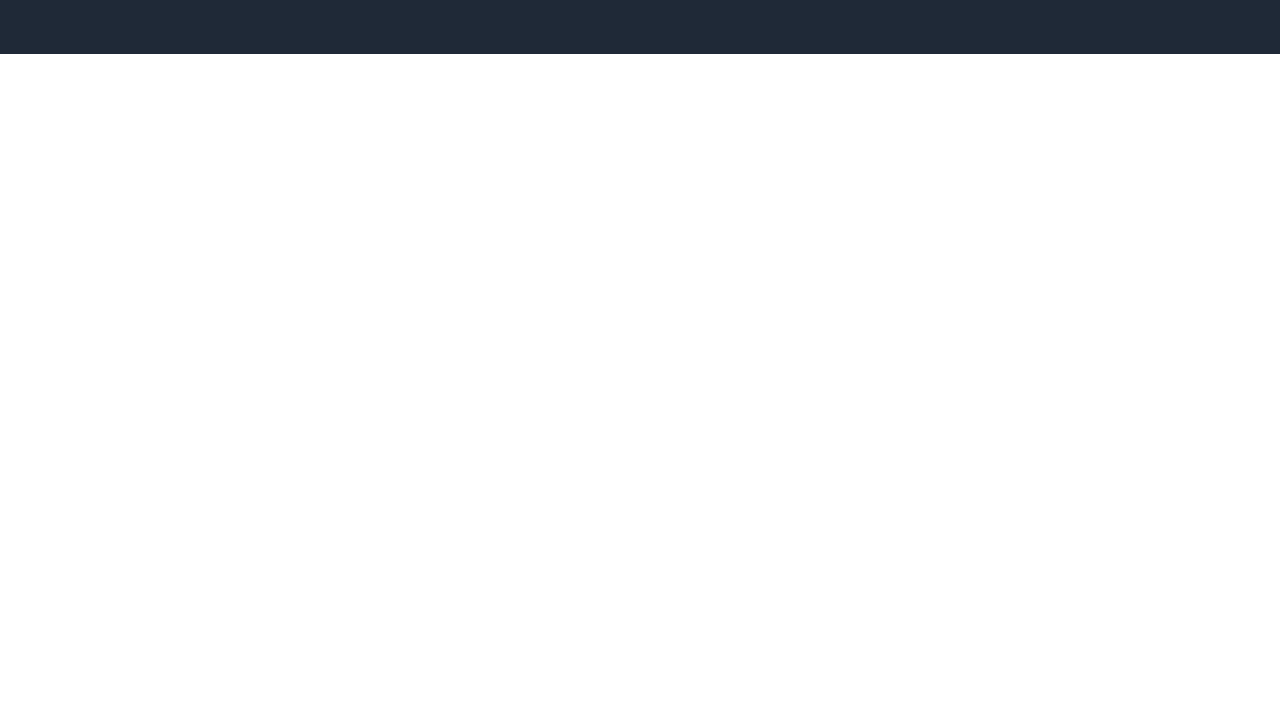
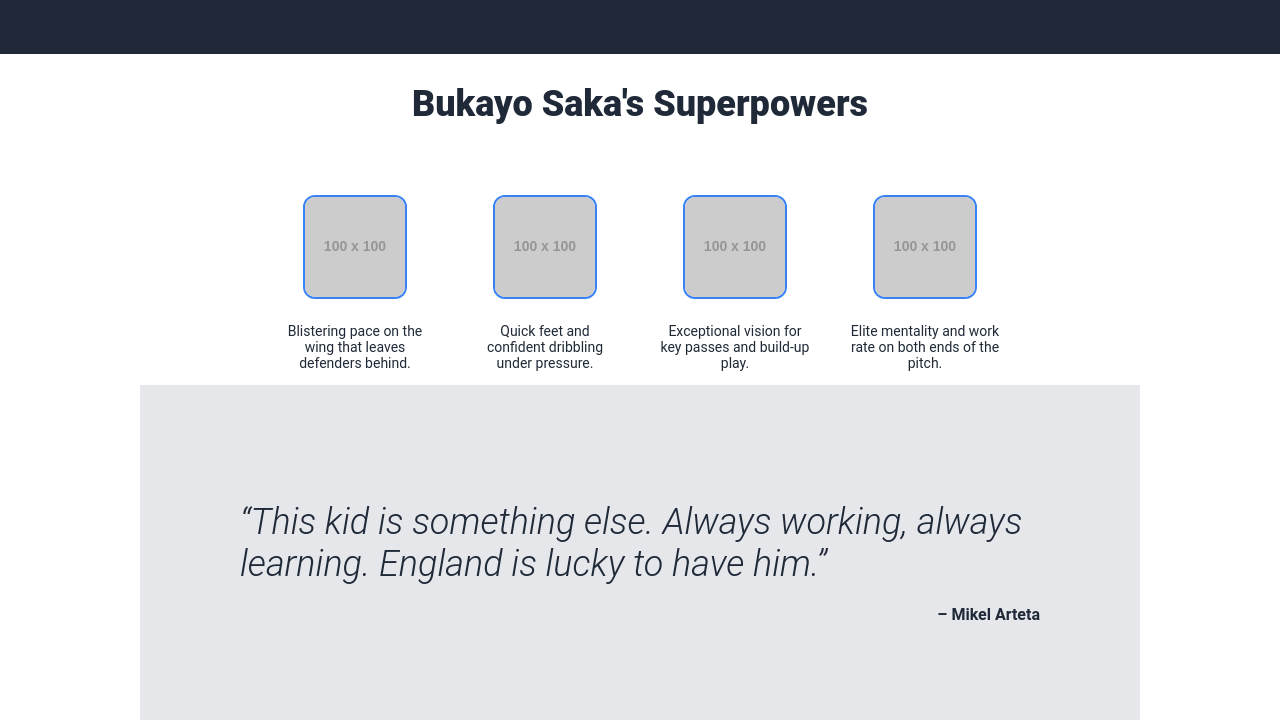
Before and after one commit to AdhamMaged14/landing-page, a plain HTML site: page index.html in a window 1280 px wide. Shown: the part 492-1212 px from the top of the page. Before the commit the page ends 800 px from the top, so only its background shows below. Drawn offline with Linux system fonts and the light colour scheme; placeholder pictures from the web are drawn by us.

Commit message:
Add quote section and polish layout

```diff
--- a/index.html
+++ b/index.html
@@ -29,7 +29,36 @@
      <div class="hero-right">
         <img src="./images/saka.jpg" alt="Bukayo Saka celebrating a goal">
      </div>
+    </div>
+    <div class="info-section">
+        <h2>Bukayo Saka's Superpowers</h2>
+         <div class="info-cards">
+    <div class="card">
+      <img src="https://placehold.co/100x100/3882f6/ffffff?text=1" alt="Pace icon">
+      <p>Blistering pace on the wing that leaves defenders behind.</p>
+    </div>
+    <div class="card">
+      <img src="https://placehold.co/100x100/3882f6/ffffff?text=2" alt="Dribbling icon">
+      <p>Quick feet and confident dribbling under pressure.</p>
+    </div>
+    <div class="card">
+      <img src="https://placehold.co/100x100/3882f6/ffffff?text=3" alt="Vision icon">
+      <p>Exceptional vision for key passes and build-up play.</p>
+    </div>
+    <div class="card">
+      <img src="https://placehold.co/100x100/3882f6/ffffff?text=4" alt="Work rate icon">
+      <p>Elite mentality and work rate on both ends of the pitch.</p>
+    </div>
+    </div>
+  <div class="quote">
+    <div class="quote-container">
+    <p class="quote-text">
+      “This kid is something else. Always working, always learning. England is lucky to have him.”
+    </p>
+    <p class="quote-author">– Mikel Arteta</p>
+  </div>
+  </div>
 
-    </div>
+
 </body>
 </html>
--- a/styles.css
+++ b/styles.css
@@ -66,3 +66,66 @@
   max-width: 500px;
   margin: 16px 0;
 }
+.info-section{
+  display: flex;
+  flex-direction: column;
+  background-color: #ffffff;
+  align-items: center;
+}
+.info-section h2{
+  text-align: center;
+  font-weight: 900;
+  font-size: 36px;
+  color: #1F2937;
+}
+.info-cards{
+  display: flex;
+  justify-content: center;
+  gap: 40px;
+  margin-top: 40px;
+
+}
+.card {
+  display: flex;
+  flex-direction: column;
+  align-items: center;
+  max-width: 150px;
+  text-align: center;
+}
+
+.card img {
+  width: 100px;
+  height: 100px;
+  border: 2px solid #3882f6;
+  border-radius: 12px;
+  margin-bottom: 10px;
+}
+.card p {
+  font-size: 14px;
+  color: #1f2937;
+}
+
+
+.quote {
+ background-color: #E5E7EB;
+  padding: 80px 100px;
+  display: flex;
+  justify-content: center;
+}
+
+.quote-text {
+  font-size: 36px;
+  font-style: italic;
+  color: #1F2937;
+  font-weight: 300;
+  margin-bottom: 20px;
+}
+
+.quote-author {
+  text-align: right;
+  font-weight: bold;
+  color: #1F2937;
+}
+.quote-container {
+  max-width: 800px;
+}
```
Also changed, not shown: 1 other file.
